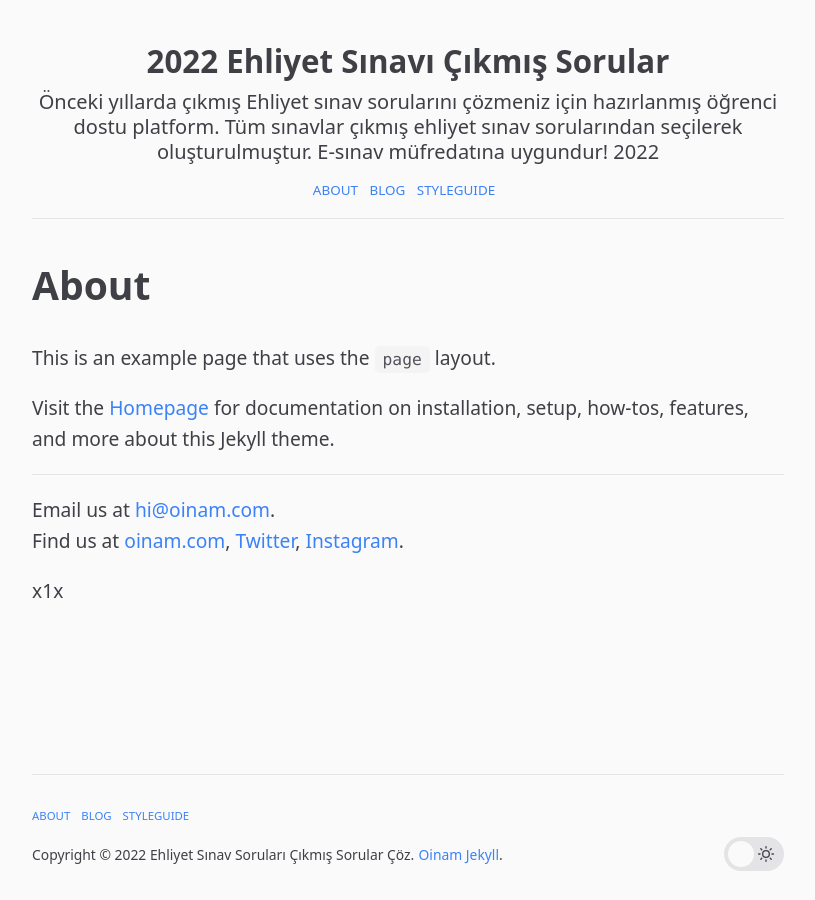
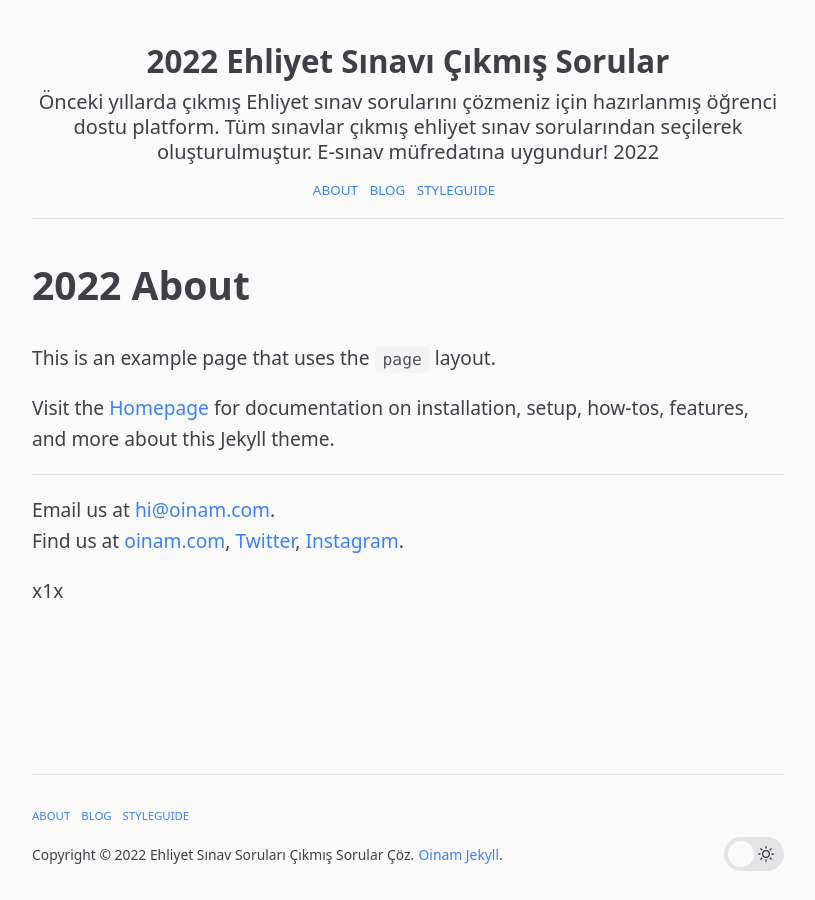
Before and after one commit to ehliyetsinav/ehliyetsinav.github.io, a Jekyll site: the page built from about.md, in a window 1280 px wide. Shown: the whole page, without its empty margins (232-1047 px from the left). Built offline with Jekyll 4.4.1, drawn with Linux system fonts in a browser that asks for light colours.

Commit message:
Update page.html

```diff
--- a/_layouts/page.html
+++ b/_layouts/page.html
@@ -3,7 +3,7 @@ layout: default
 ---
 
 <article>
-  <h1>   {{ page.title | escape }}</h1>
+  <h1>  {{ "now" | date: "%Y" }}  {{ page.title | escape }}</h1>
 
   {{ content }}
 
```
